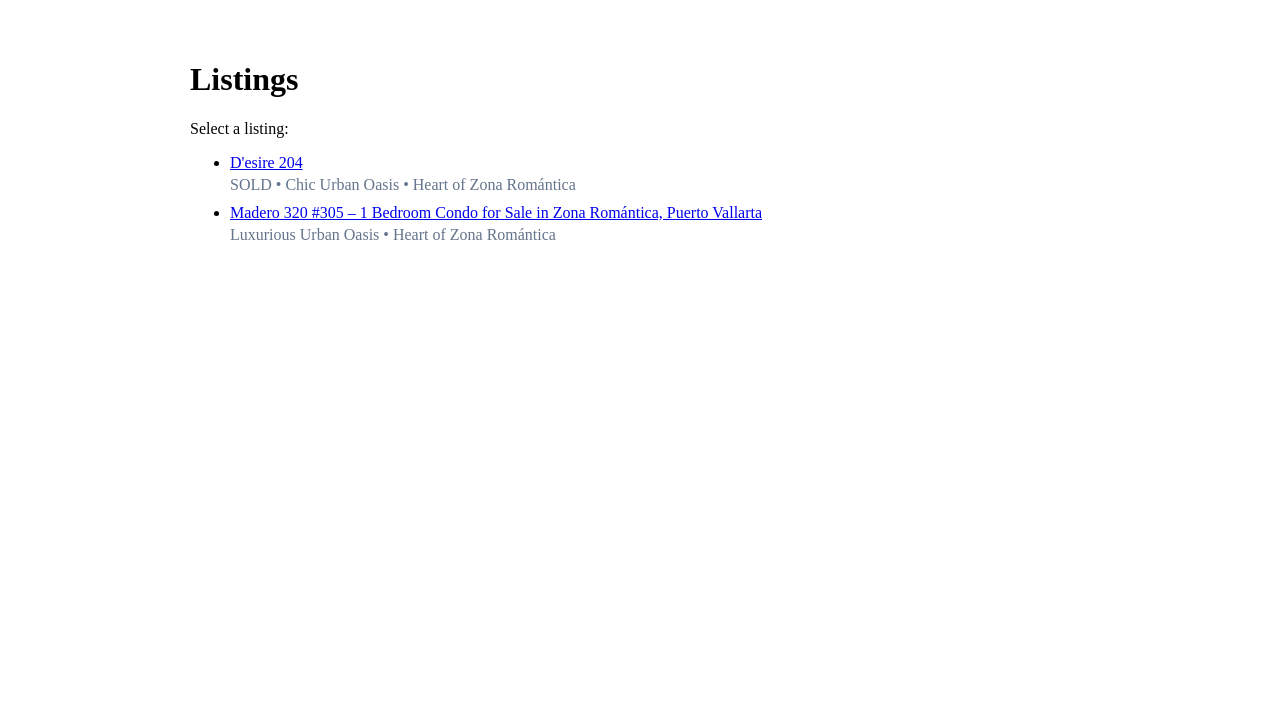
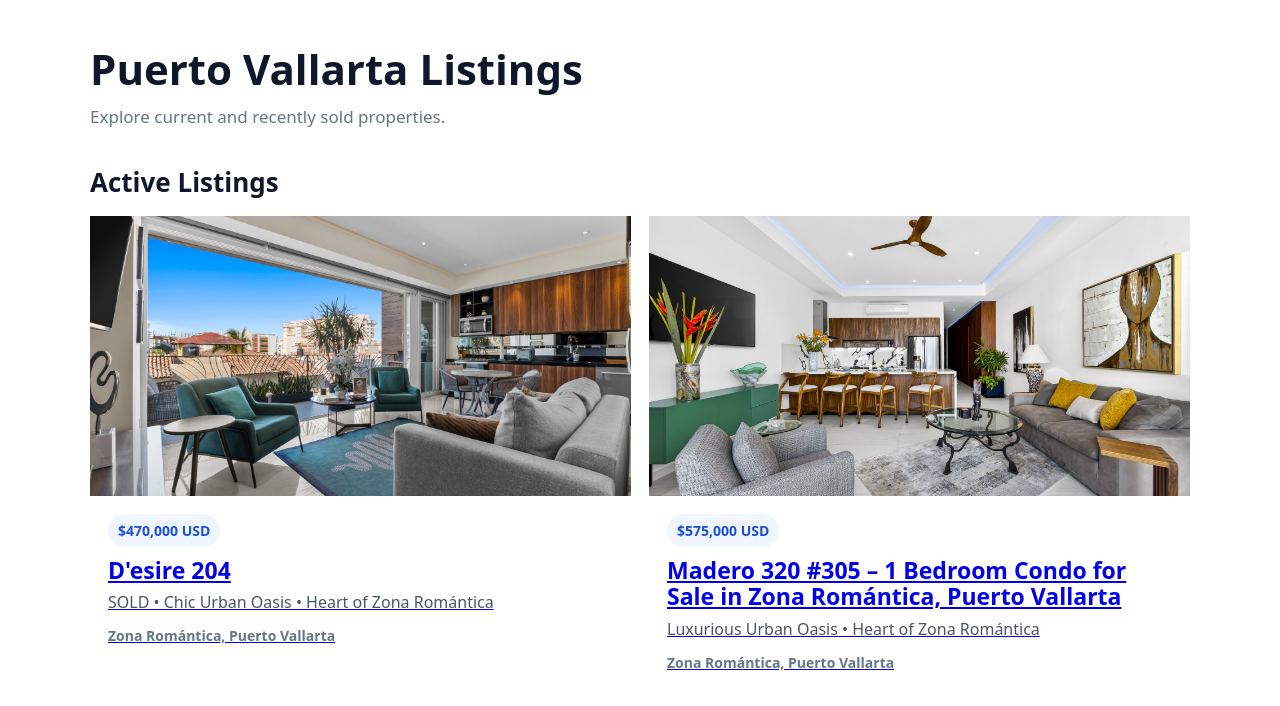
Before and after one commit to grdino/listings-jl, a Next.js app: page /listings in a window 1280 px wide. Shown: the top 706 px of the page. Built offline with nearby package versions, Linux system fonts and the light colour scheme.

Commit message:
Update index.js
Listing Selection page replacement

```diff
--- a/pages/listings/index.js
+++ b/pages/listings/index.js
@@ -4,21 +4,190 @@ import { LISTINGS } from "../../lib/listings";
 export default function ListingsIndex() {
   const items = Object.values(LISTINGS);
 
+  const activeListings = items.filter((l) => l.status !== "sold");
+  const soldListings = items.filter((l) => l.status === "sold");
+
   return (
-    <div style={{ padding: "2rem", maxWidth: 900, margin: "0 auto" }}>
-      <h1>Listings</h1>
-      <p>Select a listing:</p>
+    <main className="page">
+      <header className="header">
+        <h1>Puerto Vallarta Listings</h1>
+        <p>Explore current and recently sold properties.</p>
+      </header>
 
-      <ul>
-        {items.map((l) => (
-          <li key={l.slug} style={{ margin: "10px 0" }}>
-            <Link href={`/listings/${l.slug}`}>
-              {l.title}
-            </Link>
-            <div style={{ color: "#64748b", marginTop: 4 }}>{l.subtitle}</div>
-          </li>
-        ))}
-      </ul>
-    </div>
+      <ListingSection title="Active Listings" listings={activeListings} />
+      <ListingSection title="Sold Listings" listings={soldListings} muted />
+
+      <style jsx>{`
+        .page {
+          max-width: 1100px;
+          margin: 0 auto;
+          padding: 32px 18px 60px;
+          font-family: ui-sans-serif, system-ui, -apple-system, Segoe UI,
+            Roboto, Helvetica, Arial;
+          color: #0f172a;
+        }
+
+        .header {
+          margin-bottom: 30px;
+        }
+
+        h1 {
+          font-size: 42px;
+          margin: 0 0 8px;
+        }
+
+        .header p {
+          color: #64748b;
+          font-size: 17px;
+          margin: 0;
+        }
+      `}</style>
+    </main>
   );
 }
+
+function ListingSection({ title, listings, muted = false }) {
+  if (!listings.length) return null;
+
+  return (
+    <section className="section">
+      <h2>{title}</h2>
+
+      <div className="cards">
+        {listings.map((listing) => (
+          <Link
+            key={listing.slug}
+            href={`/listings/${listing.slug}`}
+            className={`card ${muted ? "muted" : ""}`}
+          >
+            <div className="imageWrap">
+              <img
+                src={listing.photos?.[0]?.src || "/photos/placeholder.jpg"}
+                alt={listing.photos?.[0]?.alt || listing.title}
+              />
+
+              {listing.status === "sold" && (
+                <div className="statusBadge">Sold</div>
+              )}
+            </div>
+
+            <div className="content">
+              <div className="price">{listing.priceText}</div>
+              <h3>{listing.title}</h3>
+              <p>{listing.subtitle}</p>
+              <div className="area">{listing.addressOrArea}</div>
+            </div>
+          </Link>
+        ))}
+      </div>
+
+      <style jsx>{`
+        .section {
+          margin-top: 34px;
+        }
+
+        h2 {
+          font-size: 26px;
+          margin: 0 0 16px;
+        }
+
+        .cards {
+          display: grid;
+          grid-template-columns: repeat(2, 1fr);
+          gap: 18px;
+        }
+
+        .card {
+          display: block;
+          overflow: hidden;
+          border-radius: 22px;
+          border: 1px solid #e2e8f0;
+          background: white;
+          color: inherit;
+          text-decoration: none;
+          box-shadow: 0 14px 30px rgba(15, 23, 42, 0.08);
+          transition: transform 0.25s ease, box-shadow 0.25s ease;
+        }
+
+        .card:hover {
+          transform: translateY(-3px);
+          box-shadow: 0 20px 38px rgba(15, 23, 42, 0.12);
+        }
+
+        .card.muted {
+          opacity: 0.82;
+        }
+
+        .imageWrap {
+          position: relative;
+          height: 280px;
+          background: #0f172a;
+        }
+
+        .imageWrap img {
+          width: 100%;
+          height: 100%;
+          object-fit: cover;
+          display: block;
+        }
+
+        .statusBadge {
+          position: absolute;
+          top: 14px;
+          left: 14px;
+          background: #0f172a;
+          color: white;
+          padding: 7px 11px;
+          border-radius: 999px;
+          font-size: 12px;
+          font-weight: 800;
+          text-transform: uppercase;
+          letter-spacing: 0.06em;
+        }
+
+        .content {
+          padding: 18px;
+        }
+
+        .price {
+          display: inline-block;
+          margin-bottom: 10px;
+          background: #eff6ff;
+          color: #1d4ed8;
+          padding: 7px 10px;
+          border-radius: 999px;
+          font-weight: 800;
+          font-size: 14px;
+        }
+
+        h3 {
+          margin: 0 0 8px;
+          font-size: 23px;
+          line-height: 1.15;
+        }
+
+        p {
+          margin: 0 0 12px;
+          color: #475569;
+          line-height: 1.45;
+        }
+
+        .area {
+          color: #64748b;
+          font-size: 14px;
+          font-weight: 600;
+        }
+
+        @media (max-width: 760px) {
+          .cards {
+            grid-template-columns: 1fr;
+          }
+
+          .imageWrap {
+            height: 240px;
+          }
+        }
+      `}</style>
+    </section>
+  );
+}
```
